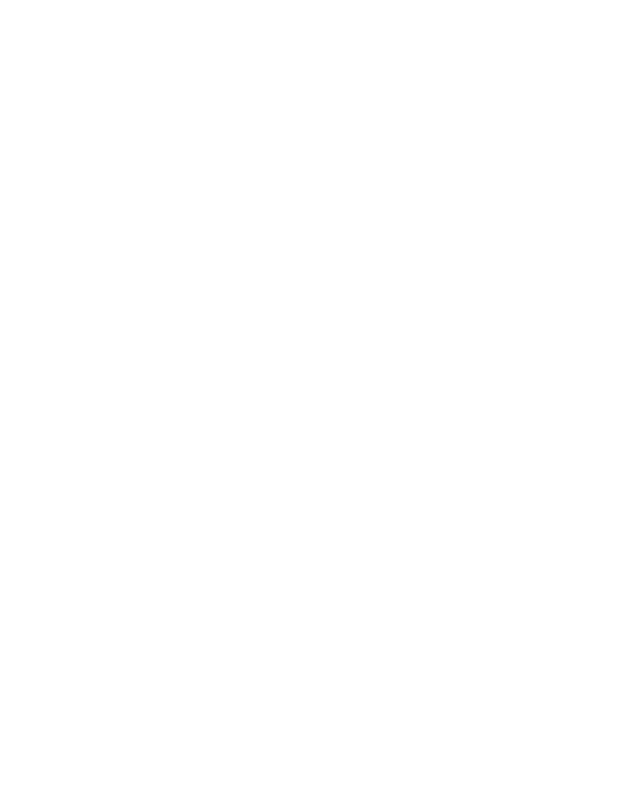
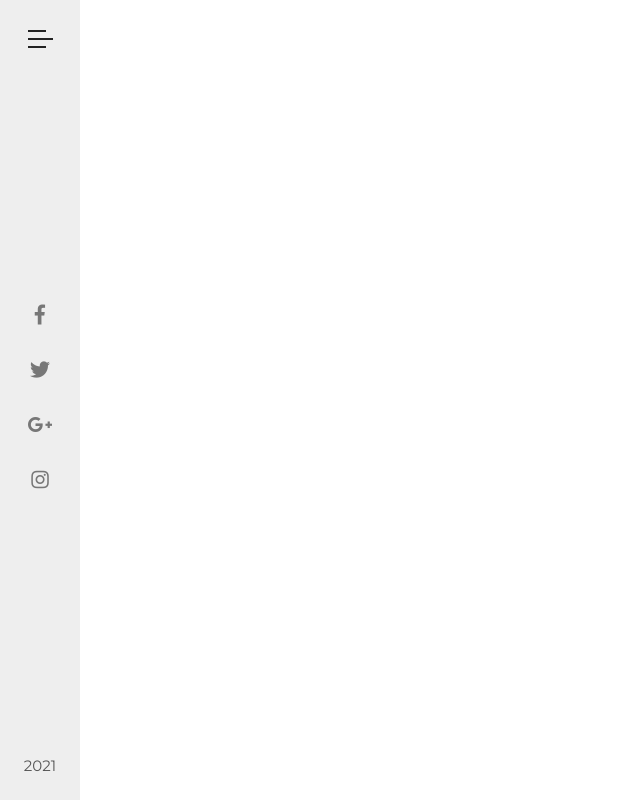
Before and after one commit to Zachmanjz/hotel-website, a plain HTML site: page index.html in a window 1280 px wide. Shown: the whole page, without its empty margins (0-640 px from the left). Drawn offline with Linux system fonts and the light colour scheme.

Commit message:
Sidebar markup and style

```diff
--- a/css/style.css
+++ b/css/style.css
@@ -10,3 +10,66 @@ body {
     font-family: 'Montserrat', sans-serif;
 }
 /* end of common styles */
+
+/* navbar */
+/* sidebar */
+.sidebar {
+    width: 8rem;
+    height: 100%;
+    background-color: #eee;
+    position: fixed;
+    display: flex;
+    flex-direction: column;
+    justify-content: space-between;
+    align-items: center;
+    z-index: 10;
+}
+
+.menu-icon {
+    margin-top: 3rem;
+    cursor: pointer;
+}
+
+.line {
+    height: .2rem;
+    width: 2.5rem;
+    background-color: #222;
+    margin-bottom: .6rem;
+}
+
+.line-1, .line-3 {
+    width: 1.8rem;
+    transition: all .4s;
+}
+
+.menu-icon:hover .line {
+    width: 2.5rem;
+}
+
+.social-icons-list {
+    list-style: none;
+    padding: 0;
+    height: 25rem;
+    display: flex;
+    flex-direction: column;
+    justify-content: space-evenly;
+    align-items: center;
+}
+
+.social-link {
+    font-size: 2rem;
+    color: #777;
+    transition: color .3s;
+}
+
+.social-link:hover {
+    color: #deaa86;
+}
+
+.year {
+    margin-bottom: 1rem;
+    font-size: 1.5rem;
+    color: #555;
+}
+/* end of sidebar */
+/* end of navbar */
--- a/index.html
+++ b/index.html
@@ -12,7 +12,43 @@
     <link rel="stylesheet" href="css/style.css">
 </head>
 <body>
+    <!-- navbar  -->
+    <div class="navbar">
 
+        <input type="checkbox" class="checkbox" id="click" hidden>
+
+        <!-- sidebar -->
+        <div class="sidebar">
+            <label for="click">
+                <div class="menu-icon">
+                    <div class="line line-1"></div>
+                    <div class="line line-2"></div>
+                    <div class="line line-3"></div>
+                </div>
+            </label>
+
+            <ul class="social-icons-list">
+                <li>
+                    <a href="#" class="social-link"><i class="fab fa-facebook-f"></i></a>
+                </li>
+                <li>
+                    <a href="#" class="social-link"><i class="fab fa-twitter"></i></a>
+                </li>
+                <li>
+                    <a href="#" class="social-link"><i class="fab fa-google-plus-g"></i></a>
+                </li>
+                <li>
+                    <a href="#" class="social-link"><i class="fab fa-instagram"></i></a>
+                </li>
+            </ul>
+
+            <div class="year">
+                <p>2021</p>
+            </div>
+        </div>
+        <!-- end of sidebar -->
+    </div>
+    <!-- end of navbar  -->
 
 
 </body>
```
